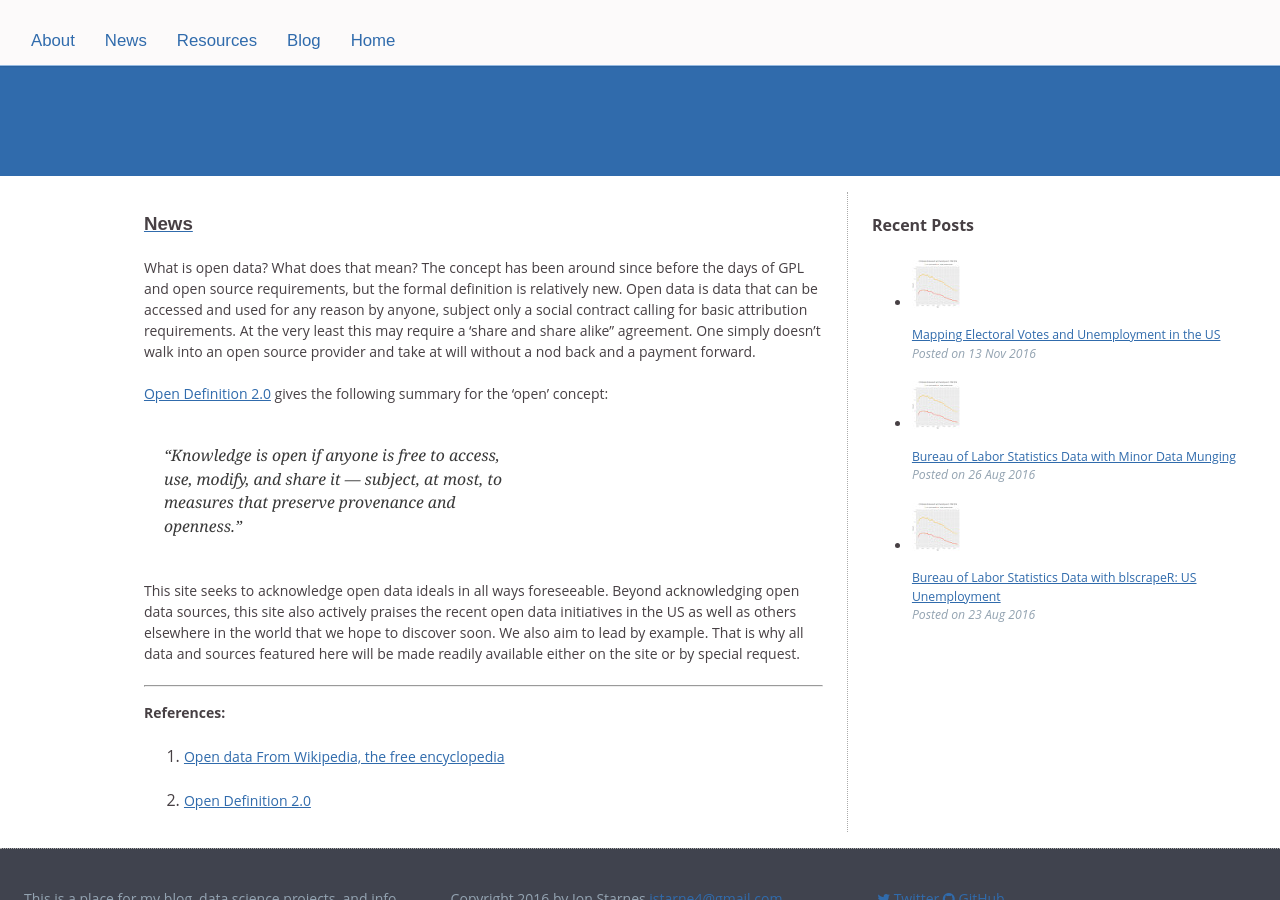
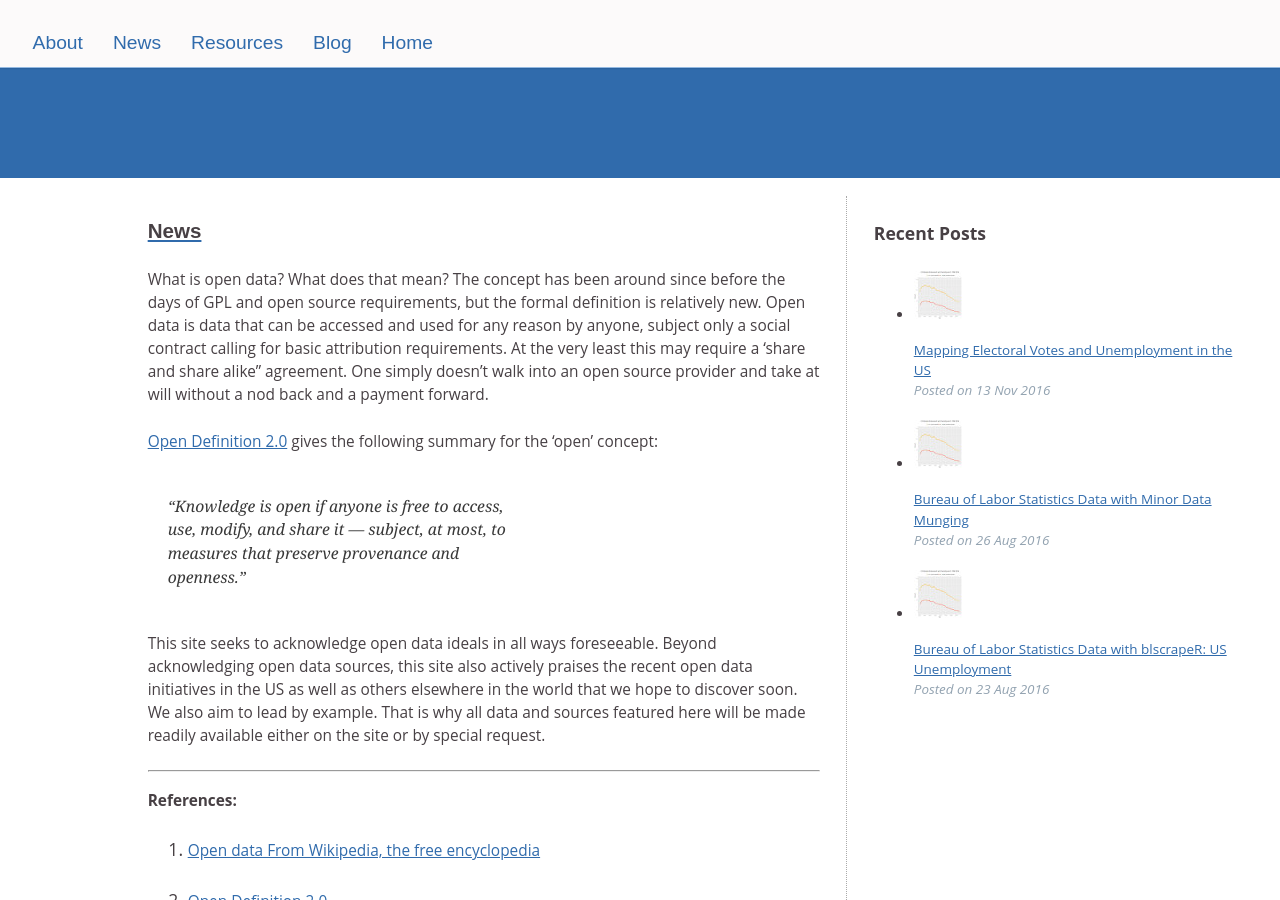
Before and after one commit to jon-starnes/jon-starnes.github.io, a Jekyll site: the page built from index.html, in a window 1280 px wide and 900 px high. Built offline with Jekyll 4.4.1, drawn with Linux system fonts in a browser that asks for light colours; nearby versions of some CDN libraries.

Commit message:
Style edits

```diff
--- a/_sass/_layout.scss
+++ b/_sass/_layout.scss
@@ -2,7 +2,7 @@ body {
 margin: 0;
 color: $font-color;
 font-family: $font-style;
-font-size: 1.0em;
+font-size: 1.1em;
 line-height: 1.6;
 -webkit-font-smoothing: antialiased;
 }
@@ -94,7 +94,7 @@ aside {
 					text-decoration: none;
 					display: block;
 					padding: 15px;
-					font-size: 1.2em;
+					font-size: 1.25em;
 					font-family: 'Muli', sans-serif;
 					line-height: 20px;
 					margin-bottom: -1px;
--- a/css/screen.css
+++ b/css/screen.css
@@ -25,7 +25,7 @@ h3, h4 {
 */
 
 p, ul {
-	font-size: 0.8125em;
+	font-size: 0.9em;
 	line-height: 1.5;
 	margin: 1.1em 0 1.5em 0;
 	}
@@ -46,7 +46,7 @@ iframe {
 
 .footer {
 	padding-top: 1.5em;
-	background: #40434E;
+	background: #0D1B1E;
 }
 .desc {
 	color: #93A3B1;
```
